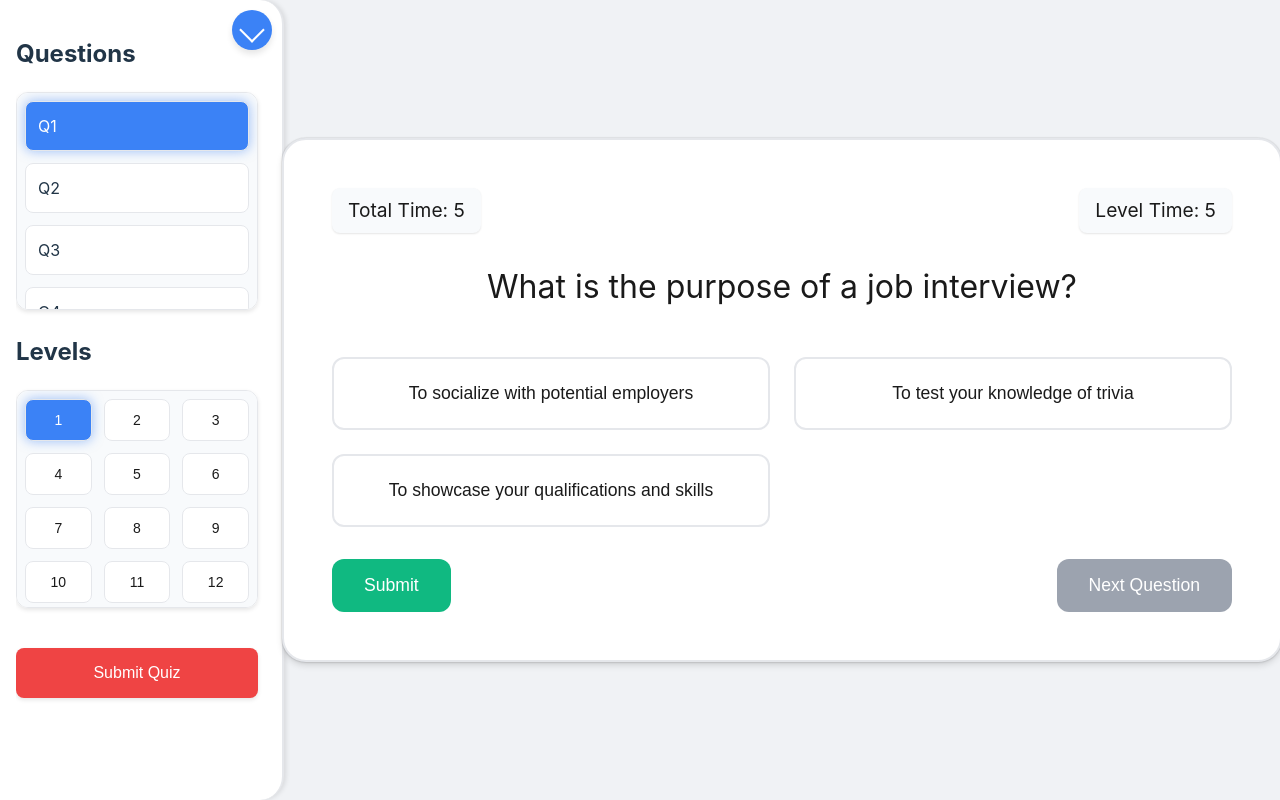
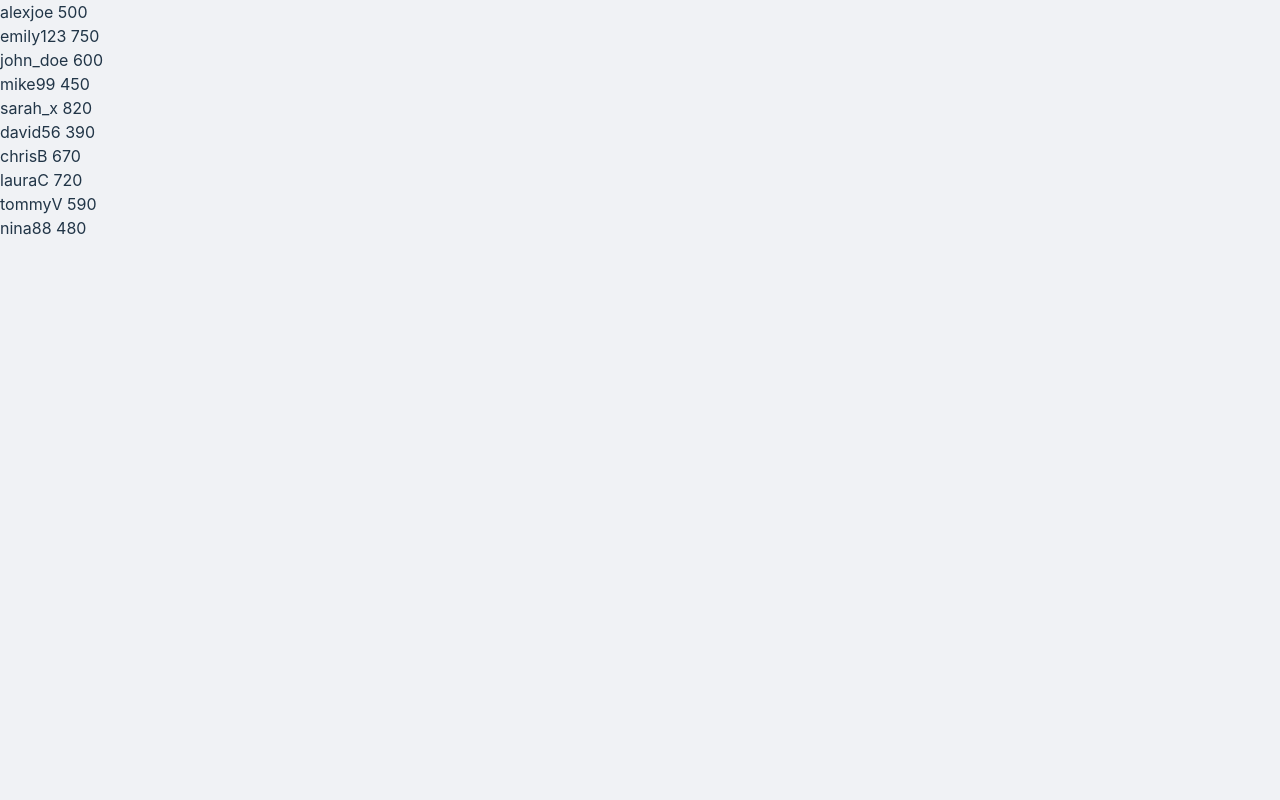
Before and after one commit to adityapatel0209/guhuza, a React (Vite) app: page / in a window 1280 px wide. Built offline with nearby package versions, Linux system fonts and the light colour scheme.

Commit message:
superbasic leaderboard

```diff
--- a/src/App.jsx
+++ b/src/App.jsx
@@ -2,11 +2,14 @@
 import React from "react";
 import QuizPage from "./Components/QuizPage.jsx";
 import { TimerProvider } from "./Components/TimerContext.jsx"; // Import TimerProvider
+import Leaderboard from "./delete_testfolder/Delete_TestPage.tsx";
 
 function App() {
   return (
     <TimerProvider> {/* Wrap your app with TimerProvider */}
-      <QuizPage />
+
+      <Leaderboard/>
+      {/* <QuizPage /> */}
     </TimerProvider>
   );
 }
--- /dev/null
+++ b/src/delete_testfolder/Delete_TestPage.tsx
@@ -0,0 +1,25 @@
+import React, { useState } from "react";
+import { userData } from "./delete_this_userinfo";
+import Compareboard from "./compareboard";
+import Profile from "./proflie";
+
+export default function Leaderboard() {
+  const [selectedUserId, setSelectedUserId] = useState("");
+
+  const handleUserselect = (item: string) => {
+    setSelectedUserId(item);
+  };
+
+  return (
+    <>
+      <div className="lb">
+        <div className="compareboard">
+          <Compareboard Clicked={handleUserselect} />
+        </div>
+        <div className="profile-com">
+          <Profile selectedUser={selectedUserId} />
+        </div>
+      </div>
+    </>
+  );
+}
--- /dev/null
+++ b/src/delete_testfolder/compareboard.tsx
@@ -0,0 +1,20 @@
+import React from "react";
+import { userData } from "./delete_this_userinfo";
+
+interface compareProps{
+    Clicked:(item:string)=>void
+}
+
+export default function Compareboard({ Clicked }:compareProps) {
+  return (
+    <>
+      <div className="compare">
+        {userData.map((u, index) => (
+            <div key={index} onClick={()=>Clicked(u.userId)}>
+                {u.username} {u.stats.highestscore}
+            </div>
+        ))}
+      </div>
+    </>
+  );
+}
--- /dev/null
+++ b/src/delete_testfolder/delete_this_userinfo.tsx
@@ -0,0 +1,23 @@
+interface UserInfo {
+    userId: string;
+    username: string;
+    // userbio: string;
+    // datejoined: Date;
+
+    stats: { highestscore: number; numberofattempts: number; overallstars: number };
+
+}
+
+export const userData: UserInfo[] = [
+    { userId: "1", username: "alexjoe", stats: { highestscore: 500, numberofattempts: 7, overallstars: 6 } },
+    { userId: "2", username: "emily123", stats: { highestscore: 750, numberofattempts: 10, overallstars: 8 } },
+    { userId: "3", username: "john_doe", stats: { highestscore: 600, numberofattempts: 5, overallstars: 7 } },
+    { userId: "4", username: "mike99", stats: { highestscore: 450, numberofattempts: 6, overallstars: 5 } },
+    { userId: "5", username: "sarah_x", stats: { highestscore: 820, numberofattempts: 9, overallstars: 9 } },
+    { userId: "6", username: "david56", stats: { highestscore: 390, numberofattempts: 4, overallstars: 4 } },
+    { userId: "7", username: "chrisB", stats: { highestscore: 670, numberofattempts: 12, overallstars: 7 } },
+    { userId: "8", username: "lauraC", stats: { highestscore: 720, numberofattempts: 8, overallstars: 8 } },
+    { userId: "9", username: "tommyV", stats: { highestscore: 590, numberofattempts: 11, overallstars: 6 } },
+    { userId: "10", username: "nina88", stats: { highestscore: 480, numberofattempts: 7, overallstars: 5 } },
+
+];
--- /dev/null
+++ b/src/delete_testfolder/proflie.tsx
@@ -0,0 +1,28 @@
+import React from "react";
+import { userData } from "./delete_this_userinfo";
+
+interface profileProps{
+    selectedUser: string;
+}
+
+export default function Profile({selectedUser}:profileProps) {
+  return (
+    <>
+      <div className="profile">
+        {userData.map((u, index) => (
+
+            <div>
+                {selectedUser === u.userId && (
+                    <div>
+                        {u.userId} {u.username}
+                        <p>{u.stats.highestscore} </p>
+                        <p>{u.stats.numberofattempts}</p>
+                        <p>{u.stats.overallstars}</p>
+                     </div>
+               )}
+           </div>
+        ))}
+      </div>
+    </>
+  );
+}
```
